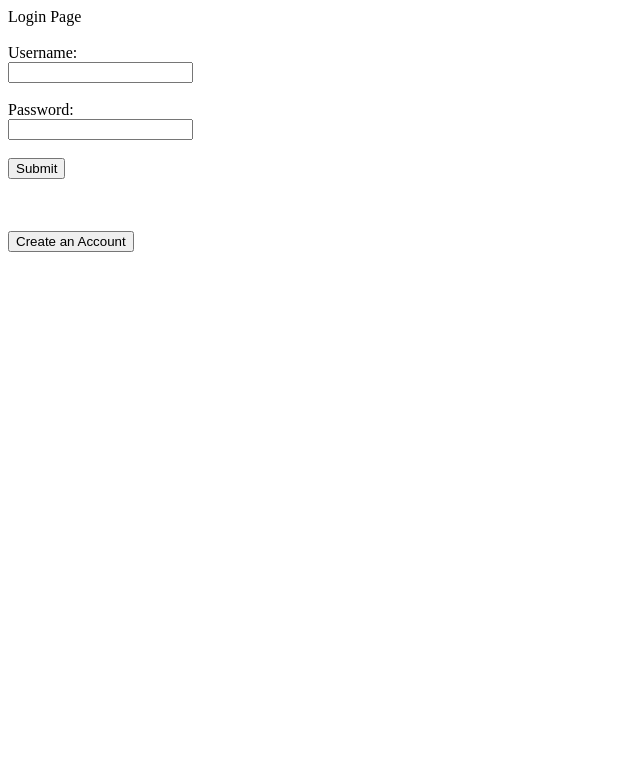
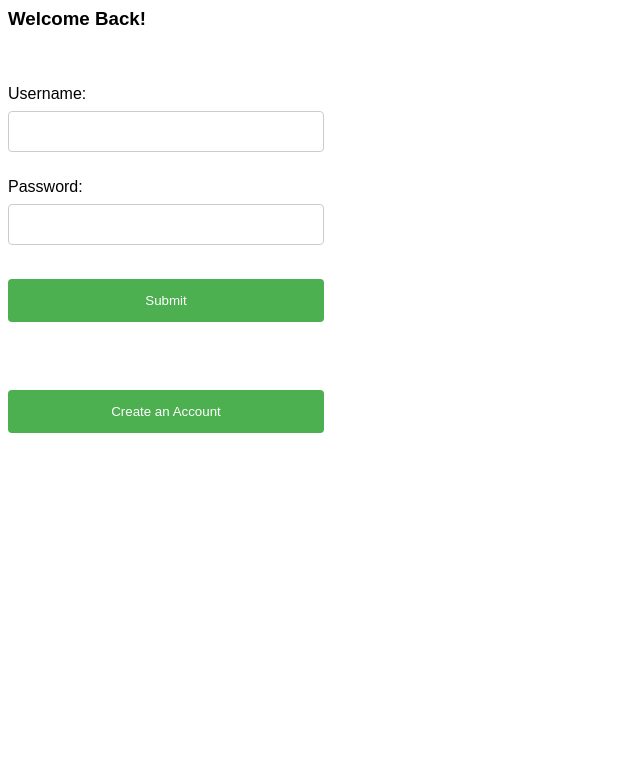
Before and after one commit to MJMendelsohn/Restaurant, a Flask app: page / in a window 1280 px wide. Shown: the top 783 px of the page, without its empty margins (0-640 px from the left). Run offline with Flask 2, Linux system fonts and the light colour scheme.

Commit message:
Reconfigured login page

```diff
--- a/Flask/templates/LoginPage.html
+++ b/Flask/templates/LoginPage.html
@@ -1,8 +1,56 @@
 <html>
 <head><title>Login Page</title></head>
+<style>
+body {
+font-family: "Raleway", sans-serif;
+}
+
+input[type=text], select {
+font-family: "Raleway", sans-serif;
+    width: 25%;
+    padding: 12px 20px;
+    margin: 8px 0;
+    display: inline-block;
+    border: 1px solid #ccc;
+    border-radius: 4px;
+    box-sizing: border-box;
+}
+input[type=password], select {
+font-family: "Raleway", sans-serif;
+    width: 25%;
+    padding: 12px 20px;
+    margin: 8px 0;
+    display: inline-block;
+    border: 1px solid #ccc;
+    border-radius: 4px;
+    box-sizing: border-box;
+}
+
+input[type=submit] {
+font-family: "Raleway", sans-serif;
+    width: 25%;
+    background-color: #4CAF50;
+    color: white;
+    padding: 14px 20px;
+    margin: 8px 0;
+    border: none;
+    border-radius: 4px;
+    cursor: pointer;
+}
+
+input[type=submit]:hover {
+    background-color: #45a049;
+}
+
+div {
+    border-radius: 5px;
+    background-color: #f2f2f2;
+    padding: 20px;
+}
+</style>
 <body>
 <form action="/login" method="post">
-Login Page
+<h3>Welcome Back!</h3>
 <br><br>
   Username:<br>
   <input type="text" name="username">
```
